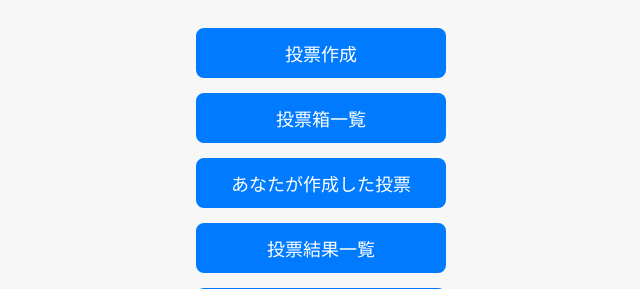
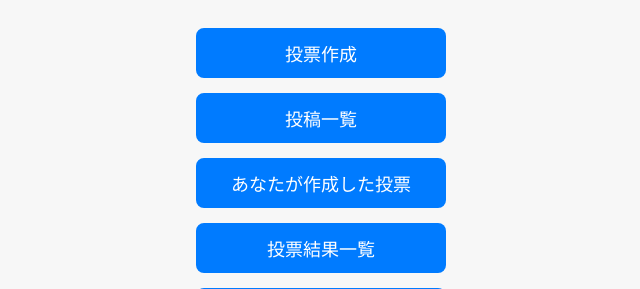
Before and after one commit to yamazaki-gumi/ubdcvote, a PHP site: page /main.php in a window 1280 px wide. Shown: the part 261-550 px from the top of the page, without its empty margins (319-959 px from the left). Run offline with PHP 8.4, Linux system fonts and the light colour scheme; a user stored in the database is signed in.

Commit message:
ボタンの文字変更

```diff
--- a/main.php
+++ b/main.php
@@ -81,7 +81,7 @@ h1 {
 
 <div class="menu-container">
     <button onclick="location.href='title.php'">投票作成</button>
-    <button onclick="location.href='itiran.php'">投票箱一覧</button>
+    <button onclick="location.href='itiran.php'">投稿一覧</button>
     <button onclick="location.href='zumi.php'">あなたが作成した投票</button>
     <button onclick="location.href='sugi.php'">投票結果一覧</button>
     <button onclick="location.href='setting.php'">アカウント設定</button>
```
